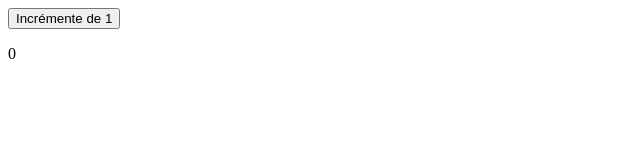
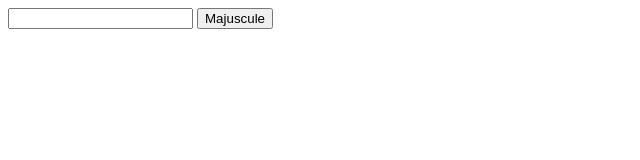
Before and after one commit to Weylland/alpine-js-test, a plain HTML site: page index.html in a window 1280 px wide. Shown: the whole page, without its empty margins (0-640 px from the left). Drawn offline with nearby package versions, Linux system fonts and the light colour scheme.

Commit message:
Update index.html
I added exemples 5 and 6

```diff
--- a/index.html
+++ b/index.html
@@ -35,7 +35,7 @@
 
     <!-- EXEMPLE 4  -->
 
-    <div x-data="{ nombre : 0 }">
+    <!-- <div x-data="{ nombre : 0 }">
 
         <button x-on:click=" nombre++ ">Incrémente de 1</button>
 
@@ -43,7 +43,42 @@
 
         <p x-show=" nombre >= 12 ">Le nombre est supérieur ou égale à 12 !</p>
 
+    </div> -->
+
+    <!-- EXEMPLE 5  -->
+
+    <!-- <div x-data="{ message: '' }">
+        <input type="text" x-model=" message ">
+        <span x-text=" message "></span>
+    </div> -->
+
+    <!-- EXEMPLE 6  -->
+
+    <!-- <form x-data="{ name: '' }" x-on:submit.prevent="console.log(name)">
+        <input type="text" x-model="name">
+        <button type="submit">Submit</button>
+    </form> -->
+
+    <!-- EXEMPLE 6  -->
+
+    <div x-data="{
+
+            name: '',
+
+            majuscule() {
+                this.name = this.name.toUpperCase()
+            }
+
+        }">
+        <input type="text" x-model="name">
+        <span x-text="name"></span>
+        <button x-on:click="majuscule">Majuscule</button>
     </div>
+
+
+
+
+
 </body>
 
 </html>
```
